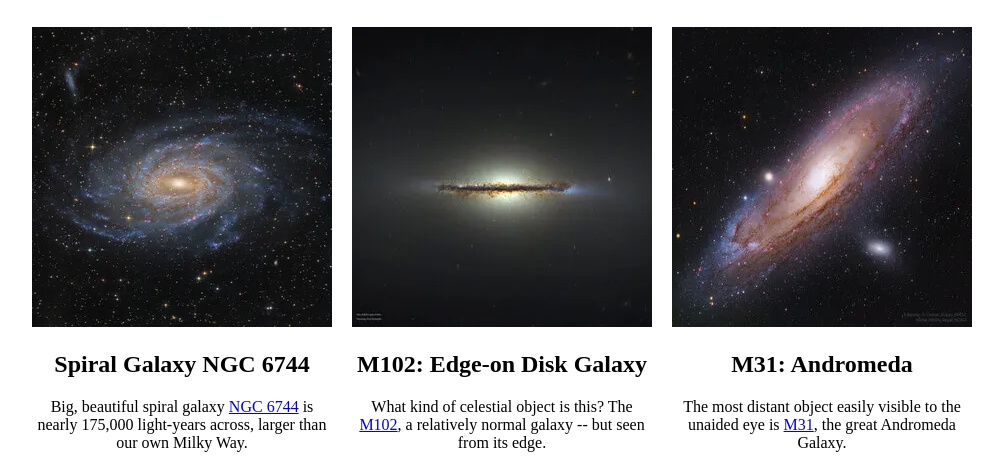
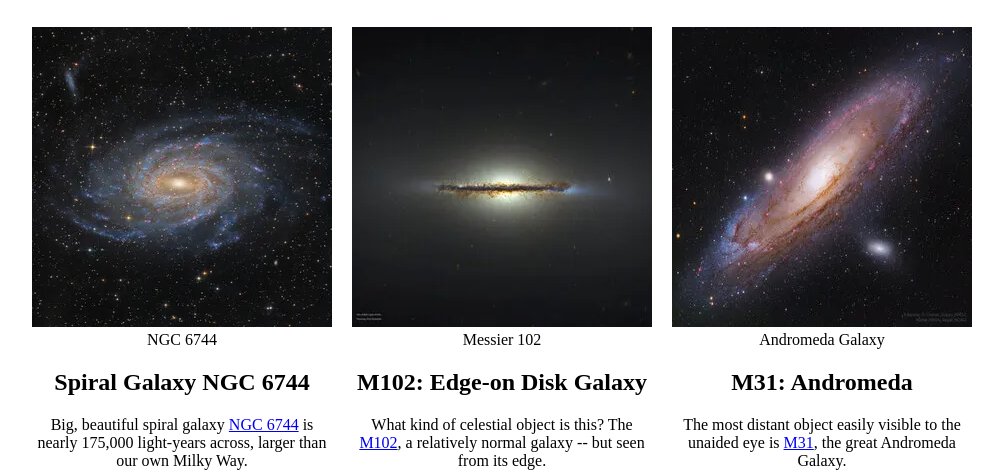
Before and after one commit to Sediment99/fall-2025-lab-4, a plain HTML site: page index.html in a window 1280 px wide. Shown: the part 624-1100 px from the top of the page, without its empty margins (138-1141 px from the left). Drawn offline with Linux system fonts and the light colour scheme.

Commit message:
Add files via upload

```diff
--- a/index.html
+++ b/index.html
@@ -66,9 +66,9 @@
                 <!-- Link to galaxy page on NASA's site: https://apod.nasa.gov/apod/ap241101.html -->
                 <figure>
                     <!-- TODO: Add NGC 6744 galaxy image -->
-                     <figcaption></figcaption>
+                     <img src="img/galaxy-NGC6744-optimized-80.webp" alt="Spiral Galaxy NGC 6744" width="300" height="300">
+                     <figcaption>NGC 6744</figcaption>
                 </figure>
-                <img src="img/galaxy-NGC6744-optimized-80.webp" alt="Spiral Galaxy NGC 6744" width="300" height="300">
                 <h2>Spiral Galaxy NGC 6744</h2>
                 <p>
                     Big, beautiful spiral galaxy <a href="https://apod.nasa.gov/apod/ap241101.html">NGC 6744</a> is
@@ -79,9 +79,9 @@
                 <!-- Link to galaxy page on NASA's site: https://apod.nasa.gov/apod/ap240306.html -->
                 <figure>
                     <!-- TODO: Add NGC M102 galaxy image -->
-                    <figcaption></figcaption>
+                    <img src="img/galaxy-M102-optimized-80.webp" alt="Galaxy M102" width="300" height="300">
+                    <figcaption>Messier 102</figcaption>
                 </figure>
-                <img src="img/galaxy-M102-optimized-80.webp" alt="EGalaxy M102" width="300" height="300">
                 <h2>M102: Edge-on Disk Galaxy</h2>
                 <p>
                     What kind of celestial object is this? The <a
@@ -93,9 +93,9 @@
                 <!-- Link to galaxy page on NASA's site: https://apod.nasa.gov/apod/ap240908.html -->
                 <figure>
                     <!-- TODO: Add NGC M31 galaxy image -->
-                    <figcaption></figcaption>
+                    <img src="img/galaxy-M31-optimized-80.webp" alt="Galaxy M31, Andromeda" width="300" height="300">
+                    <figcaption>Andromeda Galaxy</figcaption>
                 </figure>
-                <img src="img/galaxy-M31-optimized-80.webp" alt="Galaxy Andromeda" width="300" height="300">
                 <h2>M31: Andromeda</h2>
                 <p>
                     The most distant object easily visible to the unaided eye is <a
```
